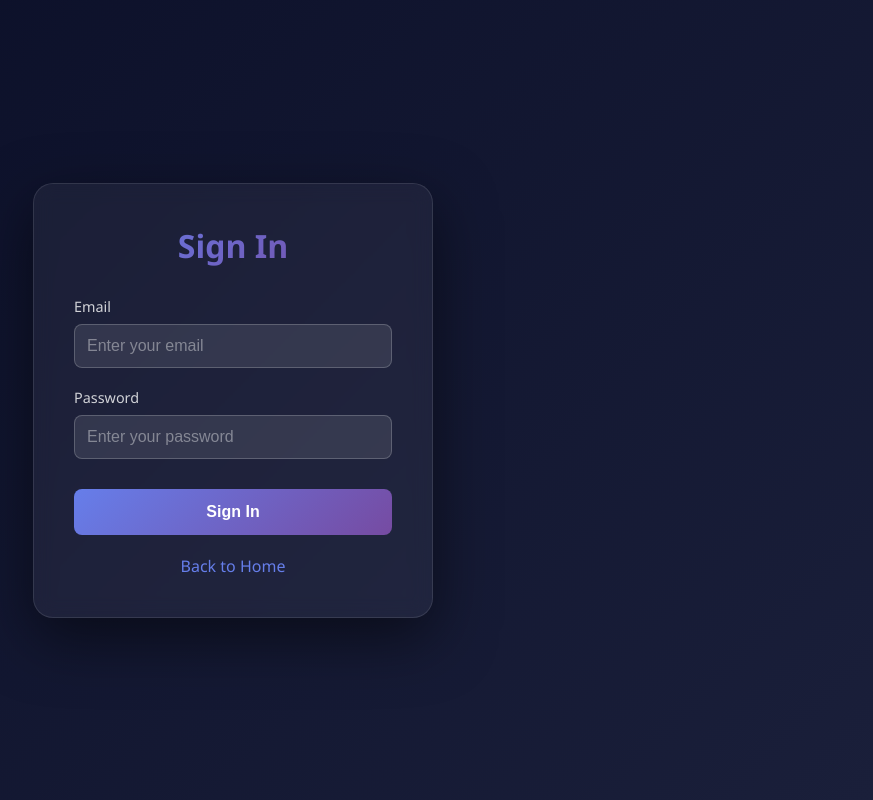
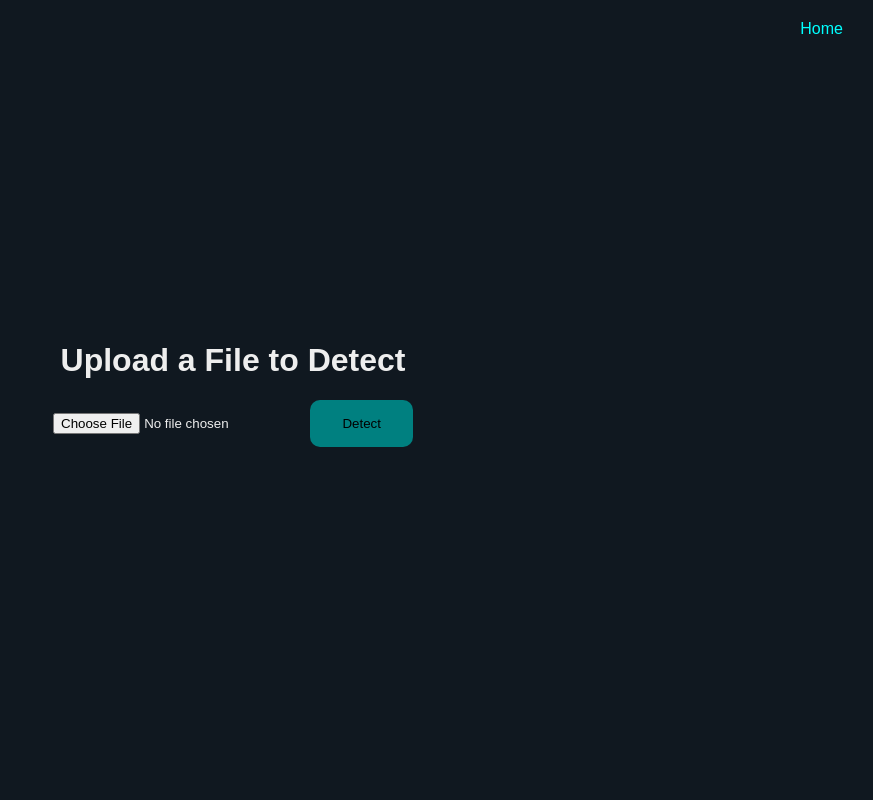
Before and after one commit to aqeefrusydan-hub/fyp-faceguardAI, a Flask app: page /extension in a window 1280 px wide. Shown: the whole page, without its empty margins (407-1280 px from the left). Run offline with Flask 3, Linux system fonts and the light colour scheme.

Commit message:
Revamp upload page with new styles and form
Updated the HTML structure and styles for the upload page, changing the title and layout. Added a file upload form with validation and improved styling.

```diff
--- a/templates/index.html
+++ b/templates/index.html
@@ -2,160 +2,80 @@
 <html lang="en">
 <head>
   <meta charset="UTF-8">
-    <meta name="viewport" content="width=device-width, initial-scale=1.0">
-    <title>Sign In - DeepFake Detector</title>
+  <meta name="viewport" content="width=device-width,initial-scale=1">
+  <title>Get Started - Deepfake</title>
   <style>
-        * {
+    body {
+      font-family: Arial, sans-serif;
+      background: #101820;
+      color: #eee;
       margin: 0;
-            padding: 0;
-            box-sizing: border-box;
+      height: 100vh;
+      display: flex;
+      flex-direction: column;
+      align-items: center;
+      justify-content: center;
     }
-
-        body {
-            font-family: 'Segoe UI', Tahoma, Geneva, Verdana, sans-serif;
-            background: linear-gradient(135deg, #0a0e27 0%, #1a1f3a 100%);
-            min-height: 100vh;
-            display: flex;
-            justify-content: center;
-            align-items: center;
-            color: white;
+    nav {
+      position: absolute;
+      top: 20px;
+      right: 20px;
     }
-
-        .login-container {
-            background: rgba(255, 255, 255, 0.05);
-            backdrop-filter: blur(10px);
-            border: 1px solid rgba(255, 255, 255, 0.1);
-            border-radius: 20px;
-            padding: 40px;
-            width: 90%;
-            max-width: 400px;
-            box-shadow: 0 20px 60px rgba(0, 0, 0, 0.5);
+    nav a {
+      color: cyan;
+      margin: 0 10px;
+      text-decoration: none;
     }
-
-        h1 {
-            text-align: center;
-            margin-bottom: 30px;
-            font-size: 2rem;
-            background: linear-gradient(135deg, #667eea 0%, #764ba2 100%);
-            -webkit-background-clip: text;
-            -webkit-text-fill-color: transparent;
+    nav a:hover { text-decoration: underline; }
+    button {
+      padding: 1rem 2rem;
+      border: none;
+      border-radius: 10px;
+      background: teal;
+      color: white
+      font-size: 1.2rem;
+      cursor: pointer;
     }
-
-        .form-group {
-            margin-bottom: 20px;
-        }
-
-        label {
-            display: block;
-            margin-bottom: 8px;
-            font-size: 0.9rem;
-            color: rgba(255, 255, 255, 0.8);
-        }
-
-        input {
-            width: 100%;
-            padding: 12px;
-            background: rgba(255, 255, 255, 0.1);
-            border: 1px solid rgba(255, 255, 255, 0.2);
-            border-radius: 8px;
-            color: white;
-            font-size: 1rem;
-            transition: all 0.3s;
-        }
-
-        input:focus {
-            outline: none;
-            border-color: #667eea;
-            background: rgba(255, 255, 255, 0.15);
-        }
-
-        input::placeholder {
-            color: rgba(255, 255, 255, 0.4);
-        }
-
-        .btn {
-            width: 100%;
-            padding: 14px;
-            background: linear-gradient(135deg, #667eea 0%, #764ba2 100%);
-            border: none;
-            border-radius: 8px;
-            color: white;
-            font-size: 1rem;
-            font-weight: 600;
-            cursor: pointer;
-            transition: all 0.3s;
-            margin-top: 10px;
-        }
-
-        .btn:hover {
-            transform: translateY(-2px);
-            box-shadow: 0 10px 30px rgba(102, 126, 234, 0.4);
-        }
-
-        .back-link {
-            text-align: center;
-            margin-top: 20px;
-        }
-
-        .back-link a {
-            color: #667eea;
-            text-decoration: none;
-            transition: color 0.3s;
-        }
-
-        .back-link a:hover {
-            color: #764ba2;
-        }
-
-        .error {
-            color: #ff6b6b;
-            font-size: 0.9rem;
-            margin-top: 10px;
-            display: none;
-        }
+    button:hover { background: darkcyan; }
   </style>
 </head>
 <body>
-    <div class="login-container">
-        <h1>Sign In</h1>
-        <form id="loginForm">
-            <div class="form-group">
-                <label for="email">Email</label>
-                <input type="email" id="email" placeholder="Enter your email" required>
-            </div>
-            <div class="form-group">
-                <label for="password">Password</label>
-                <input type="password" id="password" placeholder="Enter your password" required>
-            </div>
-            <p class="error" id="error"></p>
-            <button type="submit" class="btn">Sign In</button>
+  <nav>
+    <a href="/">Home</a>
+  </nav>
+
+
+  <h1>Upload a File to Detect</h1>
+
+    <form id="uploadForm" action="/predict" method="post" enctype="multipart/form-data">
+
+        <input type="file" id="fileInput" name="file" accept="image/*">
+        <button type="submit">Detect</button>
     </form>
-        <div class="back-link">
-            <a href="/">Back to Home</a>
-        </div>
-    </div>
+
+    <p id="fileName"></p>
 
     <script>
-        document.getElementById('loginForm').addEventListener('submit', function(e) {
-            e.preventDefault();
+        const fileInput = document.getElementById('fileInput');
+        const fileName = document.getElementById('fileName');
+        const uploadForm = document.getElementById('uploadForm');
 
-            const email = document.getElementById('email').value;
-            const password = document.getElementById('password').value;
+        fileInput.addEventListener('change', () => {
+            if (fileInput.files.length > 0) {
+                fileName.textContent = "Selected file: " + fileInput.files[0].name;
+            } else {
+                fileName.textContent = "";
+            }
+        });
 
-            // Simple validation (in a real app, this would be server-side)
-            if (email && password) {
-                // Set login state
-                localStorage.setItem('isLoggedIn', 'true');
-                localStorage.setItem('userEmail', email);
-
-                // Redirect to homepage
-                window.location.href = '/';
-            } else {
-                const error = document.getElementById('error');
-                error.textContent = 'Please fill in all fields';
-                error.style.display = 'block';
+        uploadForm.addEventListener('submit', (event) => {
+            if (fileInput.files.length === 0) {
+                event.preventDefault(); // stop form from submitting
+                alert("⚠️ Please select a file before clicking Detect!");
             }
         });
     </script>
 </body>
+
+</body>
 </html>
```
Lines whose indentation alone changed are shown as unchanged.
